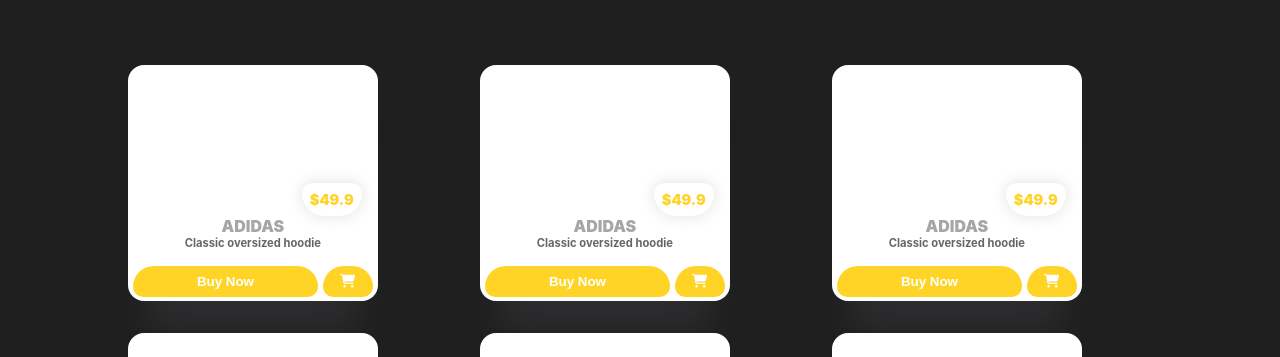
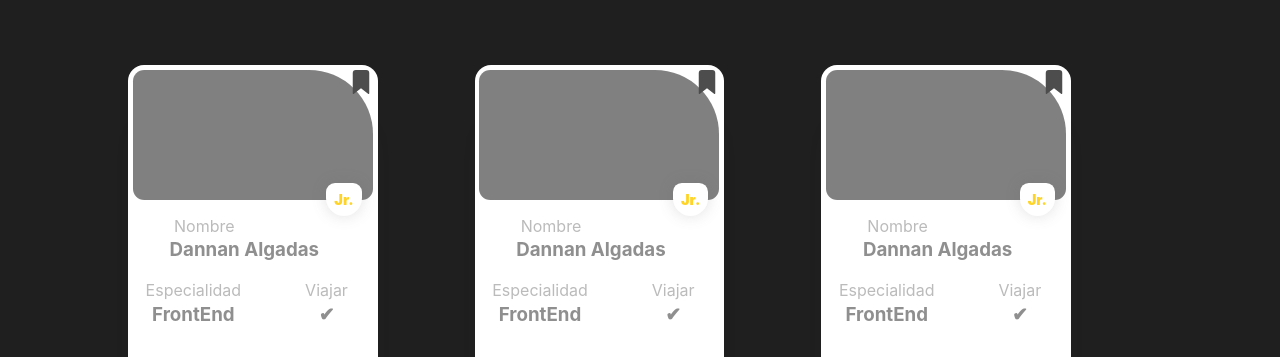
Before and after one commit to cristian212010/sideProject, a React (Create React App) app in the folder frontend/: page /candidatos in a window 1280 px wide. Shown: the part 595-952 px from the top of the page. Built offline with nearby package versions, Linux system fonts and the light colour scheme; a web font is replaced by a local one.

Commit message:
feat: :lipstick: estilos cartas candidatos
se crearon los estilos de las cartas de los candidatos los cuales contaran tambien con una lengueta para guardar a los que mas te llamen la atencion

```diff
--- a/frontend/src/assets/css/candidatos.css
+++ b/frontend/src/assets/css/candidatos.css
@@ -43,7 +43,7 @@
             auto-fit,
             minmax(250px, 1fr)
         );
-    gap: 2rem;
+    gap: 1rem;
     justify-content: center;
     padding: 3rem 8rem 0 8rem;
 }
--- a/frontend/src/assets/css/card.css
+++ b/frontend/src/assets/css/card.css
@@ -16,6 +16,7 @@
   border-radius: 0.7rem;
   border-top-right-radius: 4rem;
   margin-bottom: 1rem;
+  background-color: gray;
 }
 
 .card .image-container img,
@@ -57,6 +58,9 @@
 
 .card .button-container {
   display: flex;
+  flex-direction: row;
+  justify-content: center;
+  align-items: center;
   gap: 0.3rem;
 }
 
@@ -76,6 +80,7 @@
 
 .card .button-container .buy-button {
   flex: auto;
+  max-width: 175px;
 }
 
 .card .button-container .cart-button {
@@ -110,3 +115,283 @@
     transform: scale(1.5, 2.05);
   }
 }
+
+
+/* Guardado Lengueta */
+
+.ui-bookmark {
+  --icon-size: 24px;
+  --icon-secondary-color: rgb(77, 77, 77);
+  --icon-hover-color: rgb(97, 97, 97);
+  --icon-primary-color: gold;
+  --icon-circle-border: 1px solid var(--icon-primary-color);
+  --icon-circle-size: 35px;
+  --icon-anmt-duration: 0.3s;
+}
+
+.ui-bookmark{
+  display: flex;
+  flex-direction: row;
+  justify-content: end;
+  align-items: center;
+}
+
+.ui-bookmark input {
+  -webkit-appearance: none;
+  -moz-appearance: none;
+  appearance: none;
+  display: none;
+}
+
+.ui-bookmark .bookmark {
+  width: var(--icon-size);
+  height: auto;
+  fill: var(--icon-secondary-color);
+  cursor: pointer;
+  -webkit-transition: 0.2s;
+  -o-transition: 0.2s;
+  transition: 0.2s;
+  display: -webkit-box;
+  display: -ms-flexbox;
+  display: flex;
+  -webkit-box-pack: center;
+  -ms-flex-pack: center;
+  justify-content: center;
+  -webkit-box-align: center;
+  -ms-flex-align: center;
+  align-items: center;
+  position: relative;
+  -webkit-transform-origin: top;
+  -ms-transform-origin: top;
+  transform-origin: top;
+}
+
+.bookmark::after {
+  content: "";
+  position: absolute;
+  width: 10px;
+  height: 10px;
+  -webkit-box-shadow: 0 30px 0 -4px var(--icon-primary-color),
+    30px 0 0 -4px var(--icon-primary-color),
+    0 -30px 0 -4px var(--icon-primary-color),
+    -30px 0 0 -4px var(--icon-primary-color),
+    -22px 22px 0 -4px var(--icon-primary-color),
+    -22px -22px 0 -4px var(--icon-primary-color),
+    22px -22px 0 -4px var(--icon-primary-color),
+    22px 22px 0 -4px var(--icon-primary-color);
+  box-shadow: 0 30px 0 -4px var(--icon-primary-color),
+    30px 0 0 -4px var(--icon-primary-color),
+    0 -30px 0 -4px var(--icon-primary-color),
+    -30px 0 0 -4px var(--icon-primary-color),
+    -22px 22px 0 -4px var(--icon-primary-color),
+    -22px -22px 0 -4px var(--icon-primary-color),
+    22px -22px 0 -4px var(--icon-primary-color),
+    22px 22px 0 -4px var(--icon-primary-color);
+  border-radius: 50%;
+  -webkit-transform: scale(0);
+  -ms-transform: scale(0);
+  transform: scale(0);
+}
+
+.bookmark::before {
+  content: "";
+  position: absolute;
+  border-radius: 50%;
+  border: var(--icon-circle-border);
+  opacity: 0;
+}
+
+/* acciones */
+
+.ui-bookmark:hover .bookmark {
+  fill: var(--icon-hover-color);
+}
+
+.ui-bookmark input:checked + .bookmark::after {
+  -webkit-animation: circles var(--icon-anmt-duration)
+    cubic-bezier(0.175, 0.885, 0.32, 1.275) forwards;
+  animation: circles var(--icon-anmt-duration)
+    cubic-bezier(0.175, 0.885, 0.32, 1.275) forwards;
+  -webkit-animation-delay: var(--icon-anmt-duration);
+  animation-delay: var(--icon-anmt-duration);
+}
+
+.ui-bookmark input:checked + .bookmark {
+  fill: var(--icon-primary-color);
+  -webkit-animation: bookmark var(--icon-anmt-duration) forwards;
+  animation: bookmark var(--icon-anmt-duration) forwards;
+  -webkit-transition-delay: 0.3s;
+  -o-transition-delay: 0.3s;
+  transition-delay: 0.3s;
+}
+
+.ui-bookmark input:checked + .bookmark::before {
+  -webkit-animation: circle var(--icon-anmt-duration)
+    cubic-bezier(0.175, 0.885, 0.32, 1.275) forwards;
+  animation: circle var(--icon-anmt-duration)
+    cubic-bezier(0.175, 0.885, 0.32, 1.275) forwards;
+  -webkit-animation-delay: var(--icon-anmt-duration);
+  animation-delay: var(--icon-anmt-duration);
+}
+
+@-webkit-keyframes bookmark {
+  50% {
+    -webkit-transform: scaleY(0.6);
+    transform: scaleY(0.6);
+  }
+
+  100% {
+    -webkit-transform: scaleY(1);
+    transform: scaleY(1);
+  }
+}
+
+@keyframes bookmark {
+  50% {
+    -webkit-transform: scaleY(0.6);
+    transform: scaleY(0.6);
+  }
+
+  100% {
+    -webkit-transform: scaleY(1);
+    transform: scaleY(1);
+  }
+}
+
+@-webkit-keyframes circle {
+  from {
+    width: 0;
+    height: 0;
+    opacity: 0;
+  }
+
+  90% {
+    width: var(--icon-circle-size);
+    height: var(--icon-circle-size);
+    opacity: 1;
+  }
+
+  to {
+    opacity: 0;
+  }
+}
+
+@keyframes circle {
+  from {
+    width: 0;
+    height: 0;
+    opacity: 0;
+  }
+
+  90% {
+    width: var(--icon-circle-size);
+    height: var(--icon-circle-size);
+    opacity: 1;
+  }
+
+  to {
+    opacity: 0;
+  }
+}
+
+@-webkit-keyframes circles {
+  from {
+    -webkit-transform: scale(0);
+    transform: scale(0);
+  }
+
+  40% {
+    opacity: 1;
+  }
+
+  to {
+    -webkit-transform: scale(0.8);
+    transform: scale(0.8);
+    opacity: 0;
+  }
+}
+
+@keyframes circles {
+  from {
+    -webkit-transform: scale(0);
+    transform: scale(0);
+  }
+
+  40% {
+    opacity: 1;
+  }
+
+  to {
+    -webkit-transform: scale(0.8);
+    transform: scale(0.8);
+    opacity: 0;
+  }
+}
+
+/* contect */
+
+
+.content {
+  display: flex;
+  flex-direction: column;
+  align-items: start;
+  justify-content: center;
+}
+
+.content label{
+  color: #bcbbbb;
+}
+.content h3{
+  color: #8f8f8f;
+}
+
+
+.content .name_full{
+  display: flex;
+  flex-direction: row;
+  margin-bottom: -1rem;
+}
+
+.content .name_full label {
+  position: relative;
+  right: 1rem;
+}
+
+.content .name_full h3{
+  position: relative;
+  bottom:1rem;
+  left: 1.5rem;
+}
+
+
+.content .espec_viaje h3{
+  position: relative;
+  bottom:1rem;
+
+}
+
+
+.content .espec_viaje{
+  display: flex;
+  flex-direction: row;
+  gap: 4rem;
+}
+
+
+.content .tegnologias{
+  display: flex;
+  flex-direction: row;
+  align-items: center;
+  justify-content: center;
+  position: relative;
+  left: 0.8rem;
+  gap: 0.5rem;
+  flex-wrap: wrap;
+}
+
+.content .tegnologias .tecno{
+  background-color: orange;
+  padding: 2px 4px;
+  border-radius: 0.4rem;
+  font-size: 0.8rem;
+}
--- a/frontend/src/components/card.jsx
+++ b/frontend/src/components/card.jsx
@@ -1,27 +1,56 @@
 import React from 'react';
 import '../assets/css/card.css';
+import TuComponente from './validacionViajes';
 
 const Card = ({ title, description, imageUrl }) => {
+
+  const respuestaUsuario = 'si';
+
   return (
     <div class="card">
       <div class="image-container">
 
-          <div class="price">$49.9</div>
+        <label class="ui-bookmark">
+            <input type="checkbox"/>
+            <div class="bookmark">
+                <svg viewBox="0 0 32 32">
+                    <g>
+                        <path d="M27 4v27a1 1 0 0 1-1.625.781L16 24.281l-9.375 7.5A1 1 0 0 1 5 31V4a4 4 0 0 1 4-4h14a4 4 0 0 1 4 4z"></path>
+                    </g>
+                </svg>
+            </div>
+        </label>
+
+          <div class="price">Jr.</div>
       </div>
 
       <div class="content">
-          <div class="brand">ADIDAS</div>
-          <div class="product-name">Classic oversized hoodie</div>
+        <div className='name_full'>
+            <div className='nombre'>
+              <label>Nombre</label>
+              <h3>Dannan Algadas</h3>
+            </div>
+        </div>
+        <div className='espec_viaje'>
+        <div className='espec'>
+              <label>Especialidad</label>
+              <h3>FrontEnd</h3>
+        </div>
+        <div className='Viaje'>
+              <label>Viajar</label>
+              <h3><TuComponente respuesta={respuestaUsuario} /></h3>
+        </div>
+        </div>
+        <div className='tegnologias'>
+          <div className='tecno'>AWS</div>
+          <div className='tecno'>NodeJS</div>
+          <div className='tecno'>Php</div>
+          <div className='tecno'>ReactJS</div>
+        </div>
       </div>
 
       <div class="button-container">
           <button class="buy-button button">Buy Now</button>
-          <button class="cart-button button">
-              <svg viewBox="0 0 27.97 25.074" xmlns="http://www.w3.org/2000/svg">
-                  <path d="M0,1.175A1.173,1.173,0,0,1,1.175,0H3.4A2.743,2.743,0,0,1,5.882,1.567H26.01A1.958,1.958,0,0,1,27.9,4.035l-2.008,7.459a3.532,3.532,0,0,1-3.4,2.61H8.36l.264,1.4a1.18,1.18,0,0,0,1.156.955H23.9a1.175,1.175,0,0,1,0,2.351H9.78a3.522,3.522,0,0,1-3.462-2.865L3.791,2.669A.39.39,0,0,0,3.4,2.351H1.175A1.173,1.173,0,0,1,0,1.175ZM6.269,22.724a2.351,2.351,0,1,1,2.351,2.351A2.351,2.351,0,0,1,6.269,22.724Zm16.455-2.351a2.351,2.351,0,1,1-2.351,2.351A2.351,2.351,0,0,1,22.724,20.373Z" id="cart-shopping-solid"></path>
-              </svg>
-
-          </button>
       </div>
   </div>
   );
--- /dev/null
+++ b/frontend/src/components/validacionViajes.jsx
@@ -0,0 +1,17 @@
+import React from 'react';
+
+function TuComponente({ respuesta }) {
+
+console.log('Valor de respuesta en TuComponente:', respuesta);
+  return (
+    <div>
+      {respuesta === 'si' ? (
+        <span role="img" aria-label="Chulo">&#10004;</span>
+      ) : (
+        <span role="img" aria-label="Equis">&#10060;</span>
+      )}
+    </div>
+  );
+}
+
+export default TuComponente;
```
Also changed, not shown: 1 other file (tests, documents, lock files or other folders).
